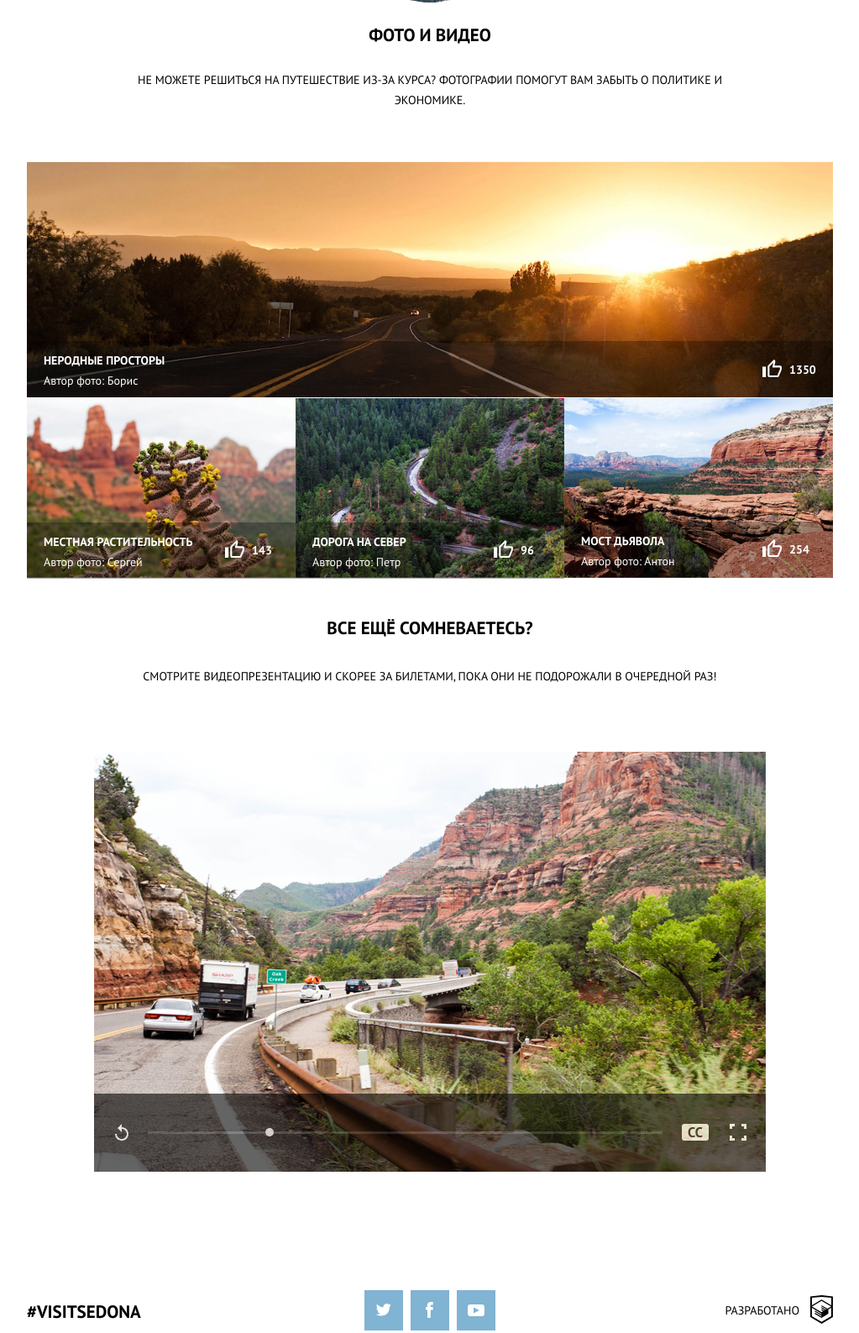
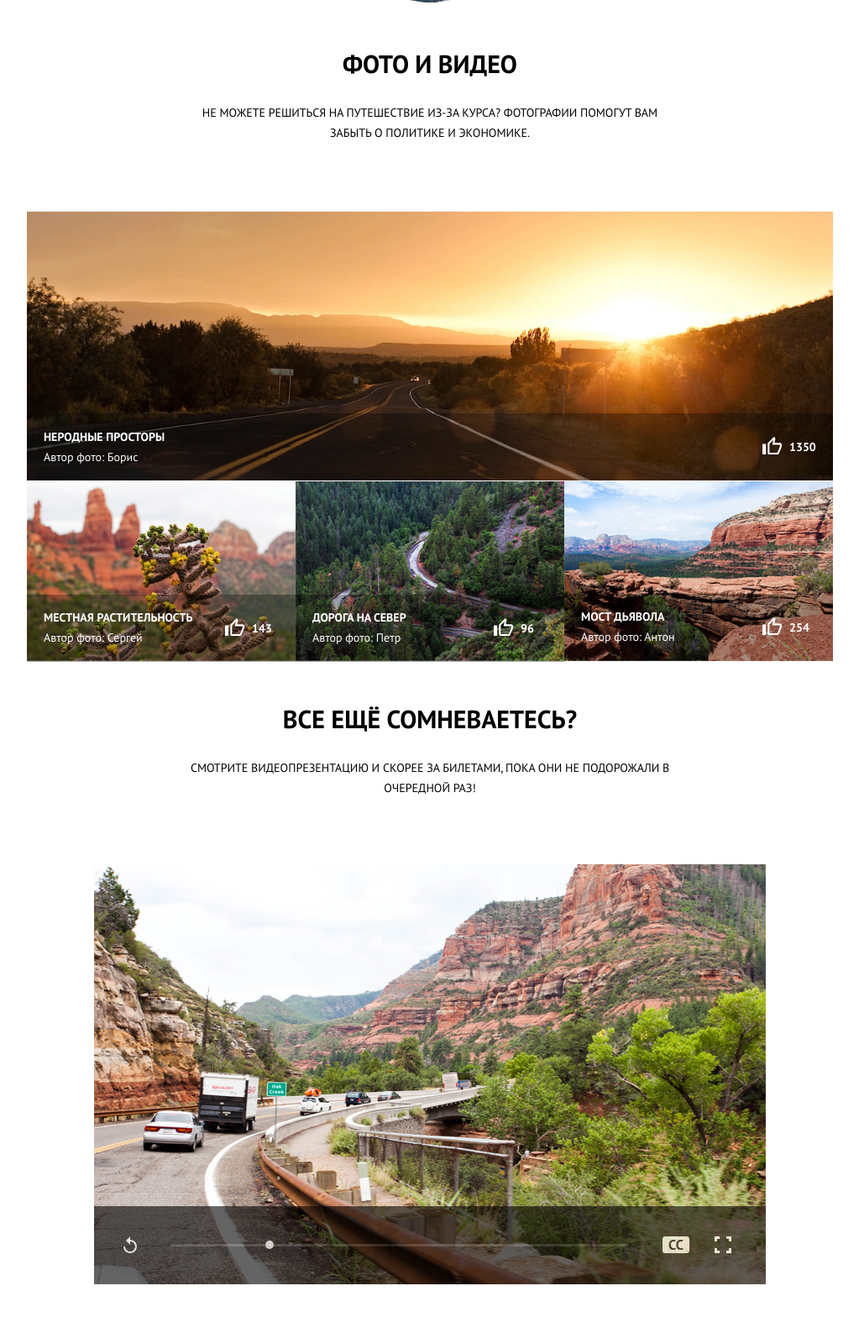
Before and after one commit to pashaprig/638417-sedona-22, a website: page source/catalog.html in a window 1280 px wide. Shown: the part 342-1929 px from the top of the page at 84% size, without its empty margins (128-1151 px from the left). Drawn offline with nearby package versions, Linux system fonts and the light colour scheme; files that its build step writes are made by us from their sources.

Commit message:
Perfect pixel for tablet_catalog

```diff
--- a/source/catalog.html
+++ b/source/catalog.html
@@ -91,8 +91,8 @@
             <div class="photo__wrapper">
               <div class="legend legend--catalog">
                 <div class="legend__wrapper">
-                  <h1 class="legend__title">Фото и видео</h1>
-                  <p class="legend__lead">Не можете решиться на путешествие из-за курса? Фотографии помогут вам забыть о политике и экономике.</p>
+                  <h1 class="legend__title legend__title--fs30px legend__title--mt34px">Фото и видео</h1>
+                  <p class="legend__lead legend__lead--padding105">Не можете решиться на путешествие из-за курса? Фотографии помогут вам забыть о политике и экономике.</p>
                 </div>
               </div>
 
@@ -207,7 +207,7 @@
           <section class="promo">
             <div class="promo__wrapper">
               <div class="legend legend--catalog-bottom">
-                <h2 class="legend__title">Все ещё сомневаетесь?</h2>
+                <h2 class="legend__title legend__title--fs30px">Все ещё сомневаетесь?</h2>
                 <p class="legend__lead">Смотрите видеопрезентацию и скорее за билетами, пока они не подорожали в очередной раз!</p>
               </div>
 
--- a/source/sass/blocks/legend.scss
+++ b/source/sass/blocks/legend.scss
@@ -24,11 +24,17 @@
     font-size: 21px;
   }
 
-  &--form-tablet {
+  &--fs30px {
     @media (min-width: $tablet-width) {
       font-size: 30px;
       margin-top: 27px;
       padding-bottom: 5px;
+    }
+  }
+
+  &--mt34px {
+    @media (min-width: $tablet-width) {
+      margin-top: 34px;
     }
   }
 }
@@ -39,6 +45,12 @@
   font-size: 14px;
   line-height: 24px;
   text-align: center;
+
+  &--padding105 {
+    @media (min-width: $tablet-width) {
+      padding: 0 105px;
+    }
+  }
 }
 
 .legend__triangle {
@@ -84,9 +96,35 @@
     min-height: 160px;
     padding-right: 15px;
     padding-left: 15px;
+
+    @media (min-width: $tablet-width) {
+      padding-top: 28px;
+    }
+  }
+
+  @media (min-width: $tablet-width) {
+    margin-bottom: 54px;
   }
 }
 
 .legend--catalog .legend__title {
   margin-bottom: 28px;
 }
+
+.legend--catalog-bottom {
+  @media (min-width: $tablet-width) {
+    padding-bottom: 53px;
+  }
+}
+
+.legend--catalog-bottom .legend__title{
+  @media (min-width: $tablet-width){
+    margin-bottom: 28px;
+  }
+}
+
+.legend--catalog-bottom .legend__lead{
+  @media (min-width: $tablet-width){
+    padding: 0 80px
+  }
+}
--- a/source/sass/blocks/photo.scss
+++ b/source/sass/blocks/photo.scss
@@ -61,6 +61,10 @@
   max-height: 280px;
   background-color: $bcg-photo;
   object-fit: cover;
+
+  @media (min-width: $tablet-width) {
+    max-height: 400px;
+  }
 }
 
 .photo__about__wrapper {
@@ -68,6 +72,7 @@
     display: flex;
     justify-content: space-between;
     align-items: center;
+    min-height: 80px;
     background-color: $input-grey;
 
     &--contrast {
@@ -114,6 +119,10 @@
 .photo__item__title {
   margin: 0;
   margin-top: 11px;
+
+  @media (min-width: $tablet-width) {
+    margin-top: 7px;
+  }
 }
 
 .photo__like__numbers {
--- a/source/sass/blocks/promo.scss
+++ b/source/sass/blocks/promo.scss
@@ -1,6 +1,10 @@
 .video__wrapper {
   position: relative;
   margin-bottom: 105px;
+
+  @media (min-width: $tablet-width) {
+    margin-bottom: 40px;
+  }
 }
 
 .promo__video {
@@ -97,6 +101,11 @@
   margin-right: 23px;
   margin-left: 23px;
   background: rgba(255, 255, 255, 0.2);
+
+  @media (min-width: $tablet-width) {
+    margin-right: 40px;
+    margin-left: 40px;
+  }
 }
 
 .promo__controls__toggle {
@@ -127,14 +136,26 @@
 
   &--replay {
     margin-left: 25px;
+
+    @media (min-width: $tablet-width) {
+      margin-left: 35px;
+    }
   }
 
   &--subtitles {
     margin-right: 25px;
+
+    @media (min-width: $tablet-width) {
+      margin-right: 30px;
+    }
   }
 
   &--fullscreen {
     margin-right: 23px;
+
+    @media (min-width: $tablet-width) {
+      margin-right: 41px;
+    }
   }
 
   @media (min-width: $tablet-width) {
```
Also changed, not shown: source/form.html (+1 -1 lines).
